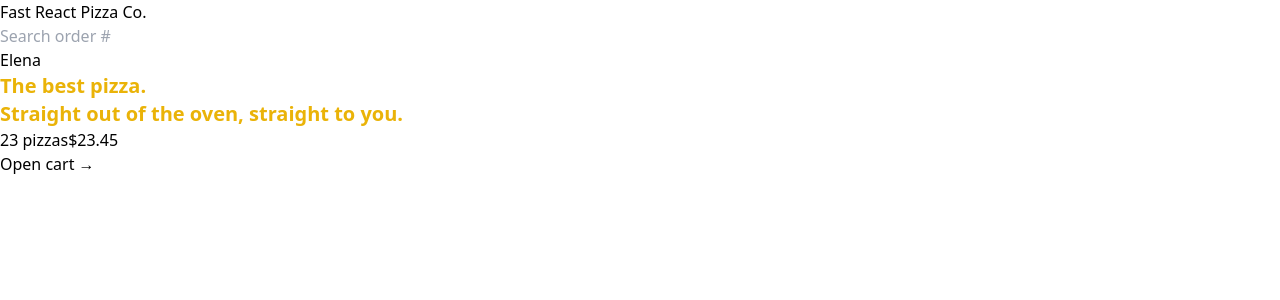
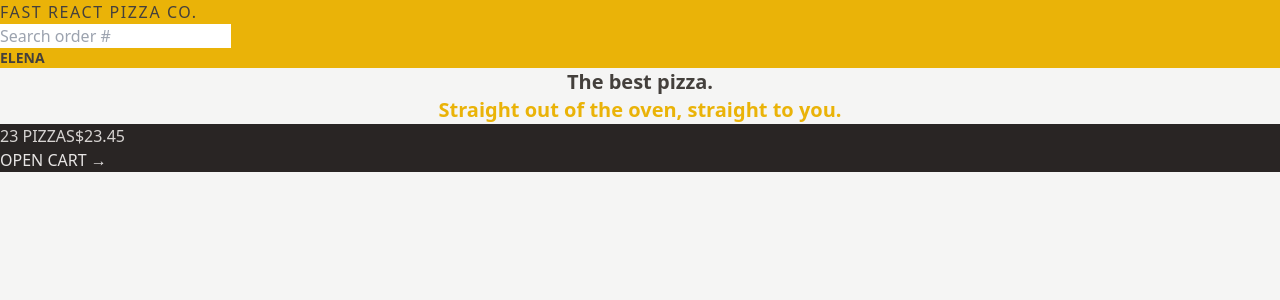
Before and after one commit to Elena-1405/Fast-React-Pizza, a React (Vite) app: page / in a window 1280 px wide. Shown: the top 300 px of the page. Built offline with nearby package versions, Linux system fonts and the light colour scheme.

Commit message:
Styling with tailwind

```diff
--- a/index.html
+++ b/index.html
@@ -6,7 +6,7 @@
     <meta name="viewport" content="width=device-width, initial-scale=1.0" />
     <title>Fast React Pizza Co</title>
   </head>
-  <body>
+  <body class="bg-stone-100 text-stone-700">
     <div id="root"></div>
     <script type="module" src="/src/main.jsx"></script>
   </body>
--- a/package.json
+++ b/package.json
@@ -7,7 +7,6 @@
     "dev": "vite",
     "build": "vite build",
     "lint": "eslint . --ext js,jsx --report-unused-disable-directives --max-warnings 0",
-    "format": "prettier --write .",
     "preview": "vite preview"
   },
   "dependencies": {
--- a/src/features/cart/CartOverview.jsx
+++ b/src/features/cart/CartOverview.jsx
@@ -2,8 +2,8 @@ import { Link } from 'react-router-dom';
 
 function CartOverview() {
   return (
-    <div>
-      <p>
+    <div className='bg-stone-800 text-stone-200 uppercase'>
+      <p className='text-stone-300 text-semibold-300'>
         <span>23 pizzas</span>
         <span>$23.45</span>
       </p>
--- a/src/features/order/CreateOrder.jsx
+++ b/src/features/order/CreateOrder.jsx
@@ -78,7 +78,7 @@ function CreateOrder() {
         </div>
 
         <div>
-          <input type='hidden' name='cart' value={JSON.stringify(cart)} />
+          <input type='hidden" name="cart' value={JSON.stringify(cart)} />
           <button disabled={isSubmitting}>
             {isSubmitting ? 'Placing order...' : 'Order now'}
           </button>
--- /dev/null
+++ b/src/features/user/Username.jsx
@@ -0,0 +1,5 @@
+function Username() {
+  return <div className='text-sm font-semibold'>Elena</div>;
+}
+
+export default Username;
--- a/src/ui/Header.jsx
+++ b/src/ui/Header.jsx
@@ -1,12 +1,15 @@
 import { Link } from 'react-router-dom';
 import SearchOrder from '../features/order/SearchOrder';
+import Username from '../features/user/Username';
 
 function Header() {
   return (
-    <header>
-      <Link to='/'>Fast React Pizza Co.</Link>
+    <header className='bg-yellow-500 uppercase'>
+      <Link to='/' className='tracking-widest'>
+        Fast React Pizza Co.
+      </Link>
       <SearchOrder />
-      <p>Elena</p>
+      <Username />
     </header>
   );
 }
--- a/src/ui/Home.jsx
+++ b/src/ui/Home.jsx
@@ -1,10 +1,12 @@
 function Home() {
   return (
     <div>
-      <h1 className='text-xl text-yellow-500 font-semibold'>
+      <h1 className='text-center text-xl font-semibold'>
         The best pizza.
         <br />
-        Straight out of the oven, straight to you.
+        <span className='text-yellow-500'>
+          Straight out of the oven, straight to you.
+        </span>
       </h1>
     </div>
   );
```
Also changed, not shown: 1 other file (tests, documents, lock files or other folders).
